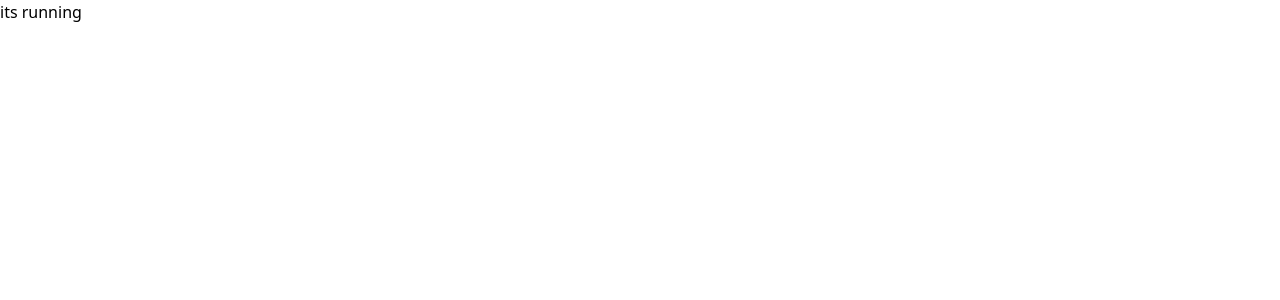
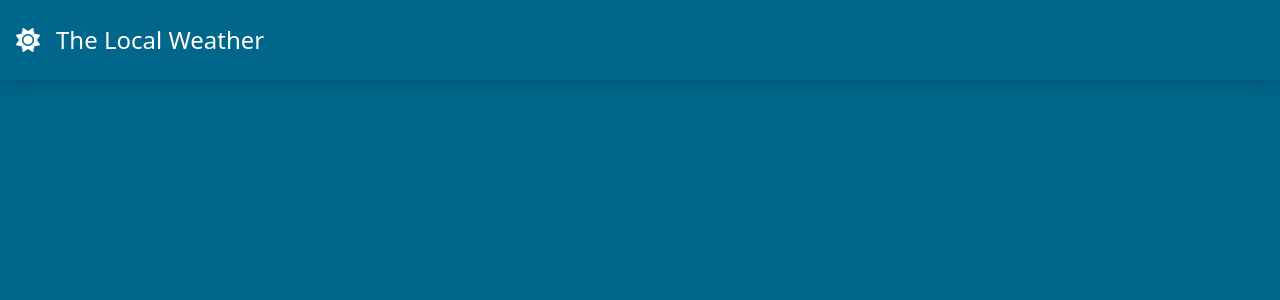
Before and after one commit to edgardimas/ris-client, a Vue app: page / in a window 1280 px wide. Shown: the top 300 px of the page. Built offline with nearby package versions, Linux system fonts and the light colour scheme.

Commit message:
apalah ini

```diff
--- a/src/App.vue
+++ b/src/App.vue
@@ -1,5 +1,5 @@
 <template>
-  <div class="flex flex-col min-h-screen font-Roboto bf-weather-primary">
+  <div class="flex flex-col min-h-screen font-Roboto bg-weather-primary">
     <RouterView />
     <SiteNavigation />
   </div>
@@ -7,7 +7,7 @@
 
 <script setup>
 import { RouterView } from 'vue-router'
-import SiteNavigation from './components/SiteNavigation'
+import SiteNavigation from './components/SiteNavigation.vue'
 </script>
 
 <style lang="scss" scoped></style>
--- a/src/components/SiteNavigation.vue
+++ b/src/components/SiteNavigation.vue
@@ -1,5 +1,16 @@
 <template>
-  <div></div>
+  <header class="sticky top-0 bg-weather-primary shadow-lg">
+    <nav class="container flex flex-col sm:flex-row items-center text-white py-6 gap-4">
+      <RouterLink :to="{ name: home }">
+        <div class="flex items-center gap-4 flex-1 pl-4">
+          <i class="fa-solid fa-sun text-2xl"></i>
+          <p class="text-2xl">The Local Weather</p>
+        </div>
+      </RouterLink>
+    </nav>
+  </header>
 </template>
 
-<script setup></script>
+<script setup>
+import { RouterLink } from 'vue-router'
+</script>
--- a/src/views/HomeView.vue
+++ b/src/views/HomeView.vue
@@ -1,7 +1,5 @@
 <script setup></script>
 
 <template>
-  <main>
-    <h1>its running</h1>
-  </main>
+  <main></main>
 </template>
--- a/tailwind.config.js
+++ b/tailwind.config.js
@@ -3,8 +3,10 @@
   content: ['./index.html', './src/**/*.{vue,js,ts,jsx,tsx}'],
   theme: {
     extend: {
-      'wheather-primary': '#00668A',
-      'weather-seconry': '#004E71'
+      colors: {
+        'weather-primary': '#00668A', // buat background
+        'weather-secondary': '#004E71' //buat gak tau
+      }
     }
   },
   fontFamily: {
```
